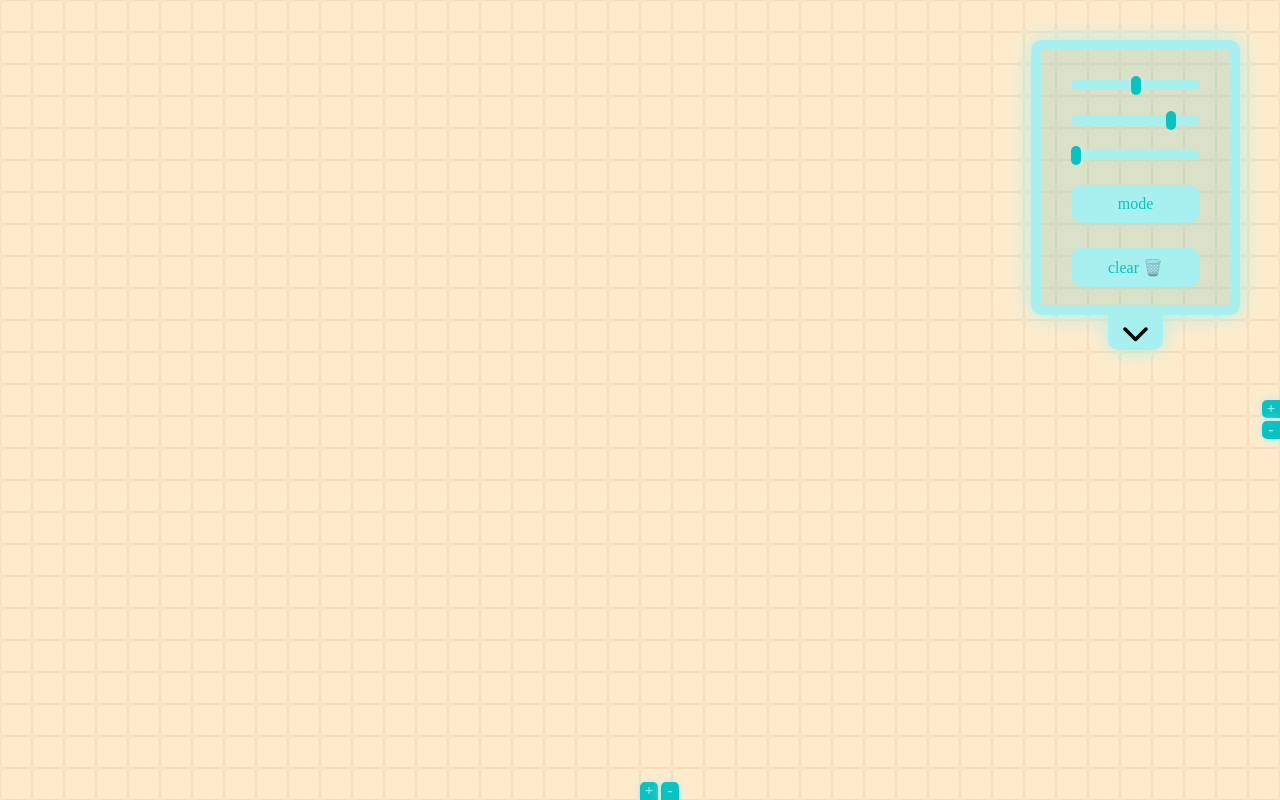
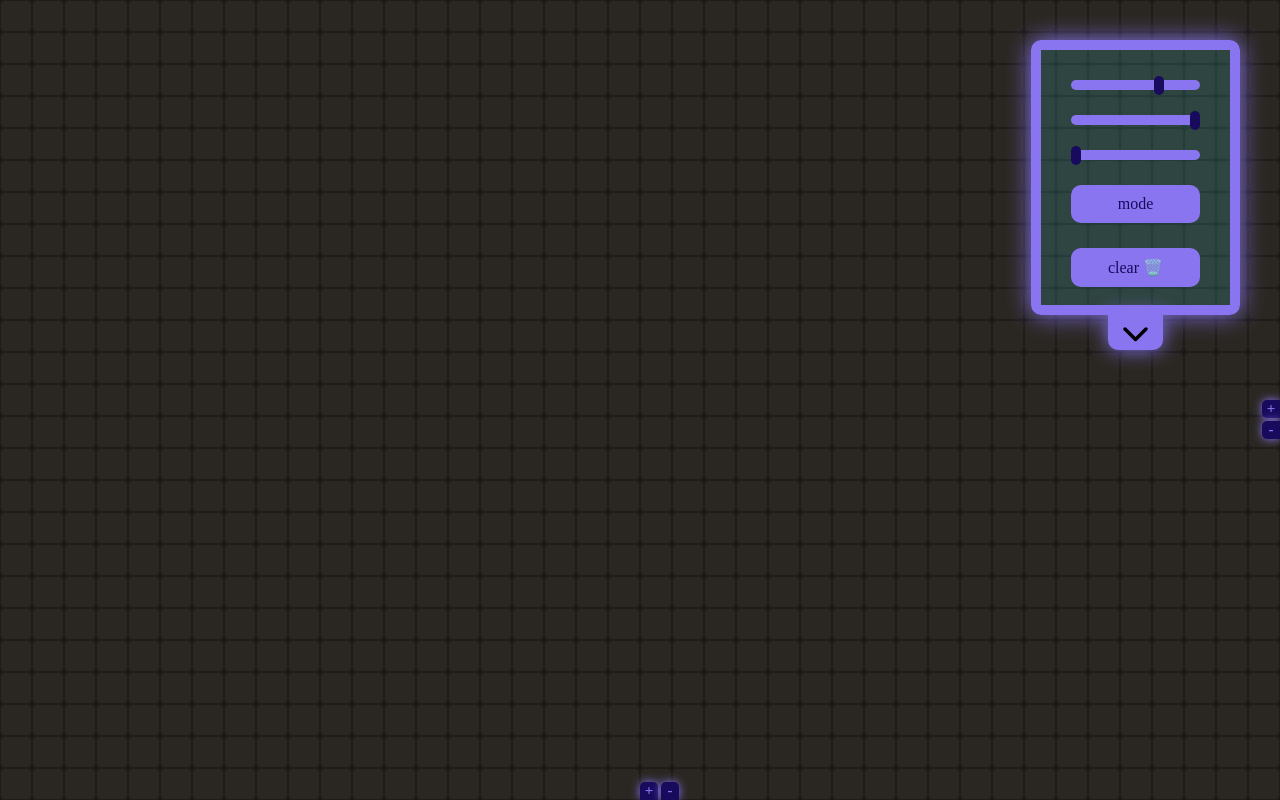
Before and after one commit to VaclavNekolny/game-of-life-JS, a website: page game-of-life/game-of-life.html in a window 1280 px wide. Drawn offline with Linux system fonts and the light colour scheme.

Commit message:
default values + dark mode

```diff
--- a/game-of-life/game-of-life.html
+++ b/game-of-life/game-of-life.html
@@ -24,6 +24,7 @@
             id="hue"
             min="0"
             max="360"
+            value="250"
           />
           <input
             class="slider"
@@ -33,7 +34,7 @@
             min="60"
             max="80"
             step="2"
-            value="76"
+            value="80"
           />
           <input
             class="slider"
--- a/game-of-life/game.js
+++ b/game-of-life/game.js
@@ -505,7 +505,8 @@ cellRadiusSlider.addEventListener('input', setCellRadius);
 document.addEventListener('DOMContentLoaded', () => {
   allowDrawing();
   setArrowDown();
-
+  switchMode();
+  getColor();
   setMaximumCellRadius(1);
 });
 
```
